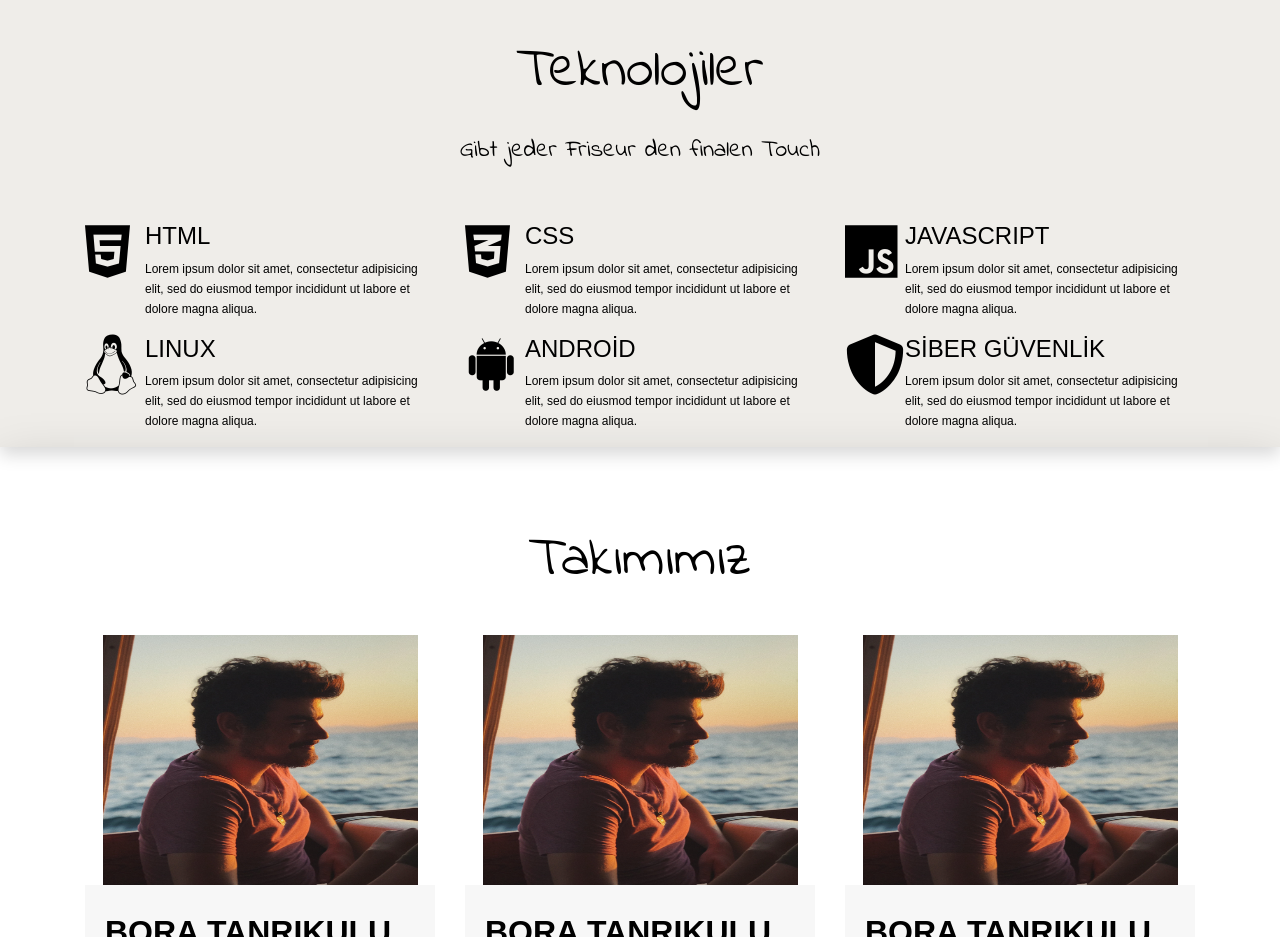
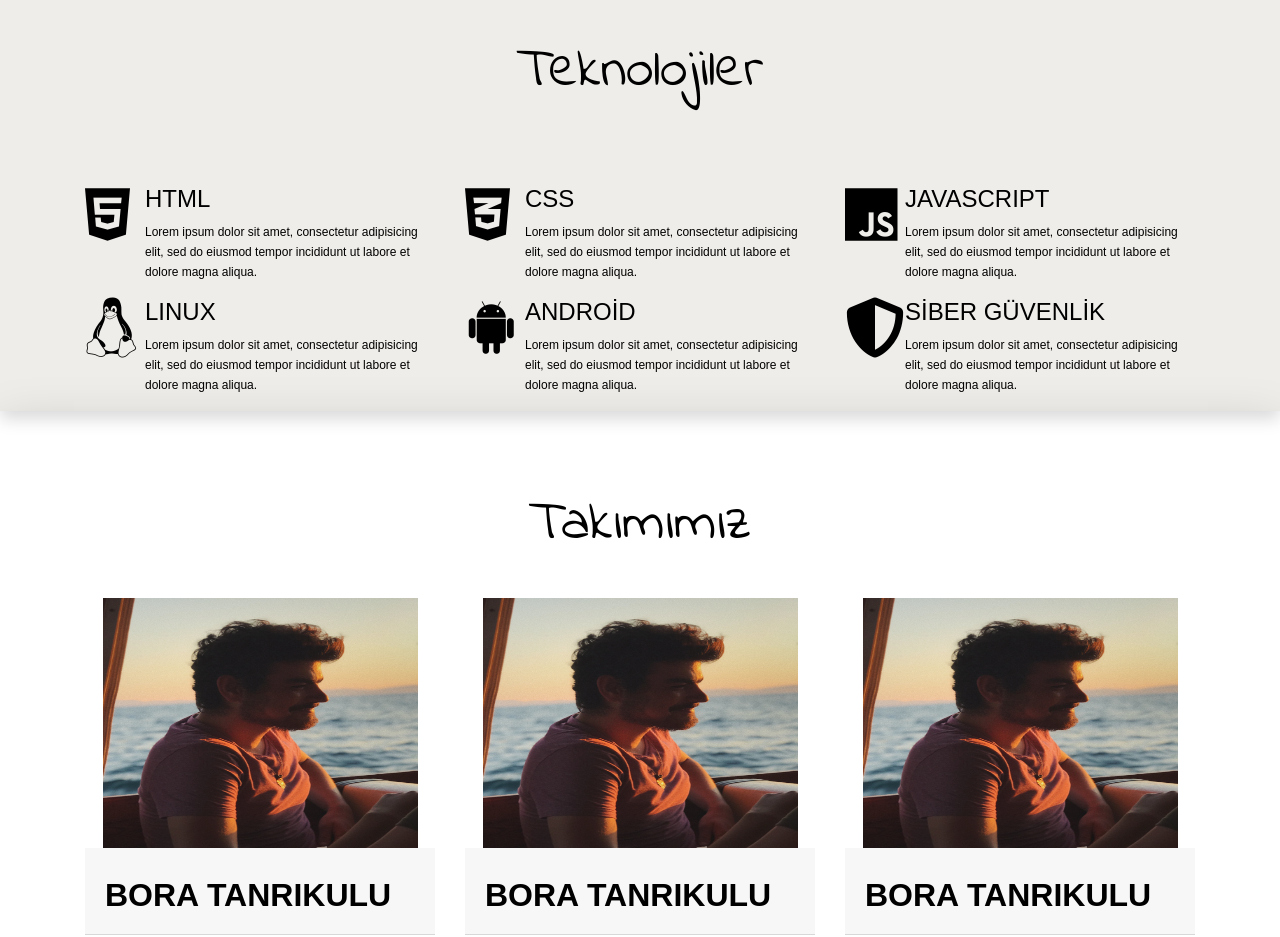
Before and after one commit to murattanriverdi/boots, a plain HTML site: page index.html in a window 1280 px wide. Shown: the part 1500-2437 px from the top of the page. Drawn offline with Linux system fonts and the light colour scheme.

Commit message:
Update index.html

```diff
--- a/index.html
+++ b/index.html
@@ -187,7 +187,6 @@
 <div class="container ">
   <h2 id="tekno" class=" display-4 text-center alanBaslik p-4" >Teknolojiler</h2>
 
-   <h4 class=" text-center alanBaslik">Gibt jeder Friseur den finalen Touch</h4>
    <br><br><br>
 <div class="row">
   <div class="col-md-4">
```
